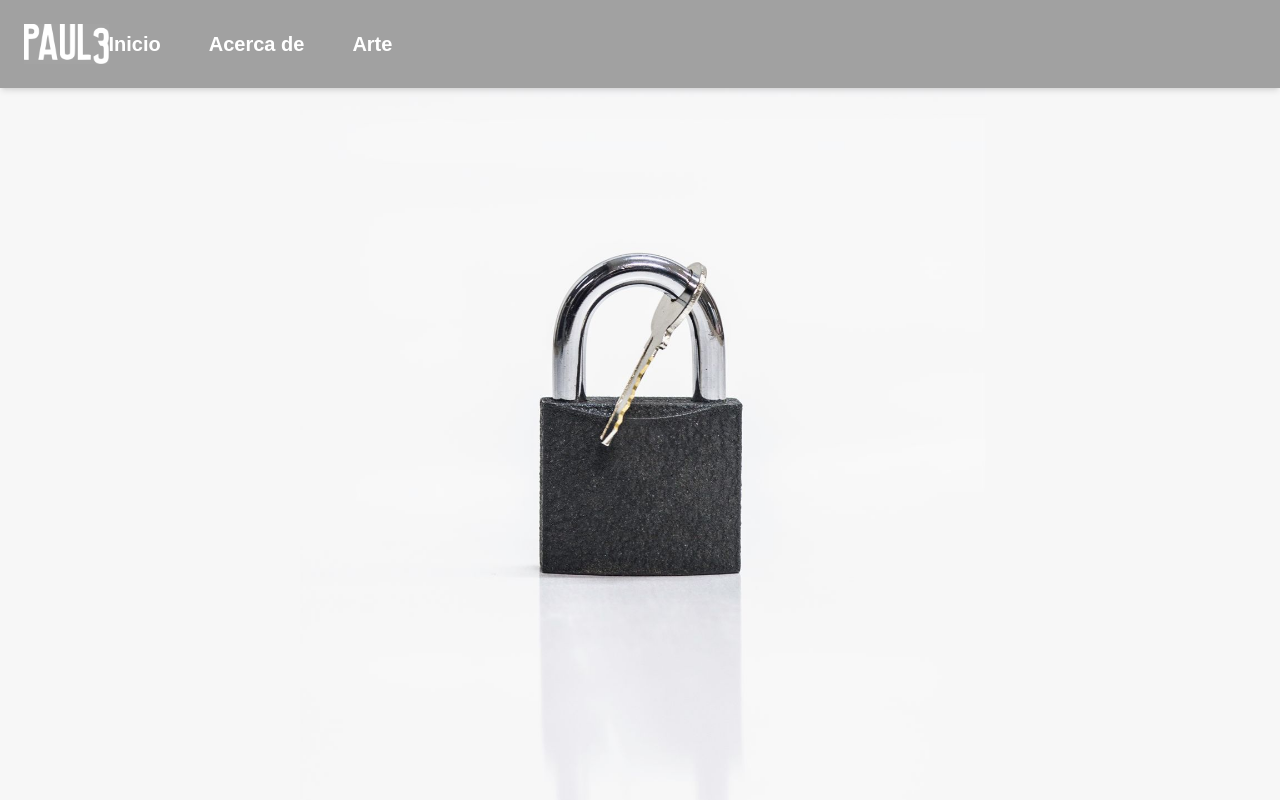
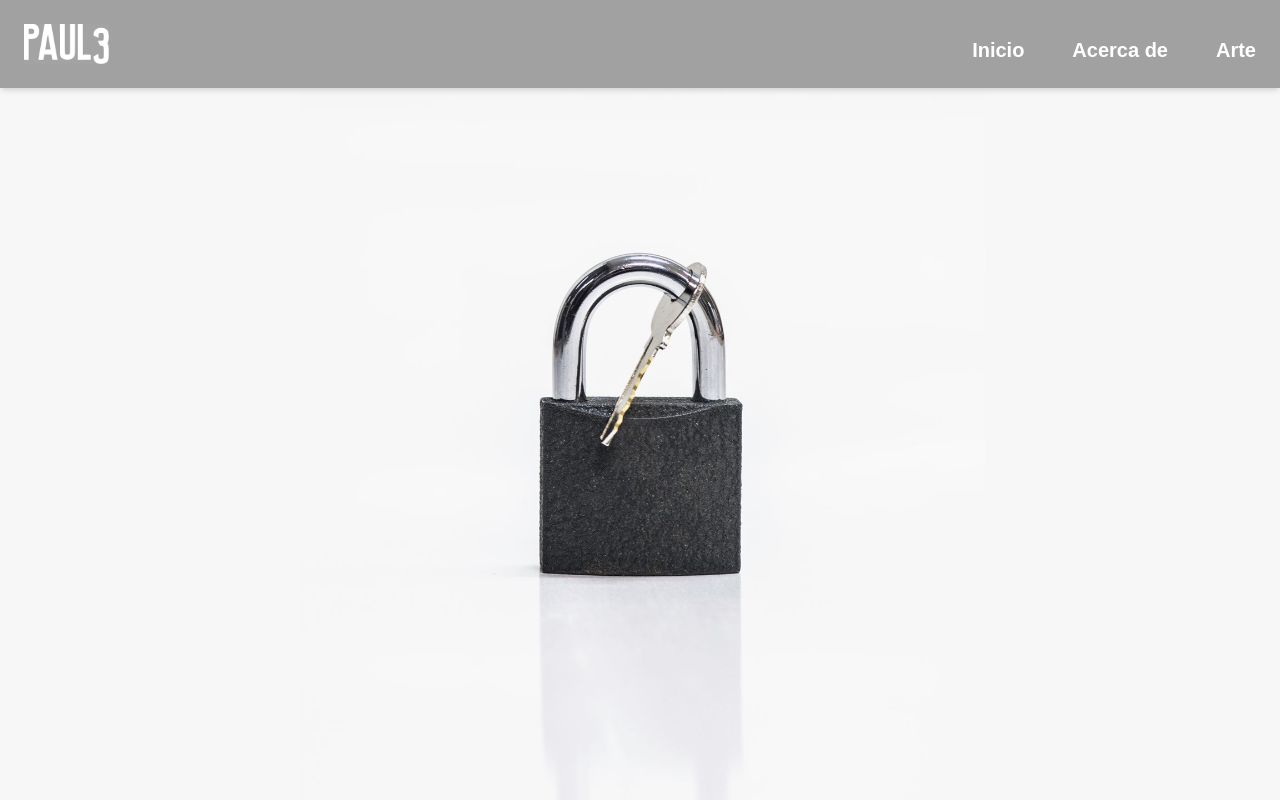
Before and after one commit to Aiphos97/paul3, a Next.js app: page / in a window 1280 px wide. Shown: the top 800 px of the page. Built offline with nearby package versions, Linux system fonts and the light colour scheme.

Commit message:
oops i did it again

```diff
--- a/app/components/navbar.tsx
+++ b/app/components/navbar.tsx
@@ -9,14 +9,14 @@ export default function Navbar() {
 
   return (
     <header className="bg-neutral-400 shadow-md">
-      <nav className="max-w-7xl mx-auto flex items-center justify-between p-6">
+      <nav className="max-w-7xl mx-auto flex items-end justify-between p-6">
         {/* Logo */}
         <Link href="/">
           <img src="/paulenblanco.png" alt="Paule Logo" className="h-10 w-auto" />
         </Link>
 
         {/* Desktop Links */}
-        <div className="hidden lg:flex flex-1 justify-endgit commit -m space-x-12">
+        <div className="hidden lg:flex flex-1 justify-end space-x-12">
           <Link href="/" className="text-xl text-white font-semibold hover:text-rose-300 transition">
             Inicio
           </Link>
```
